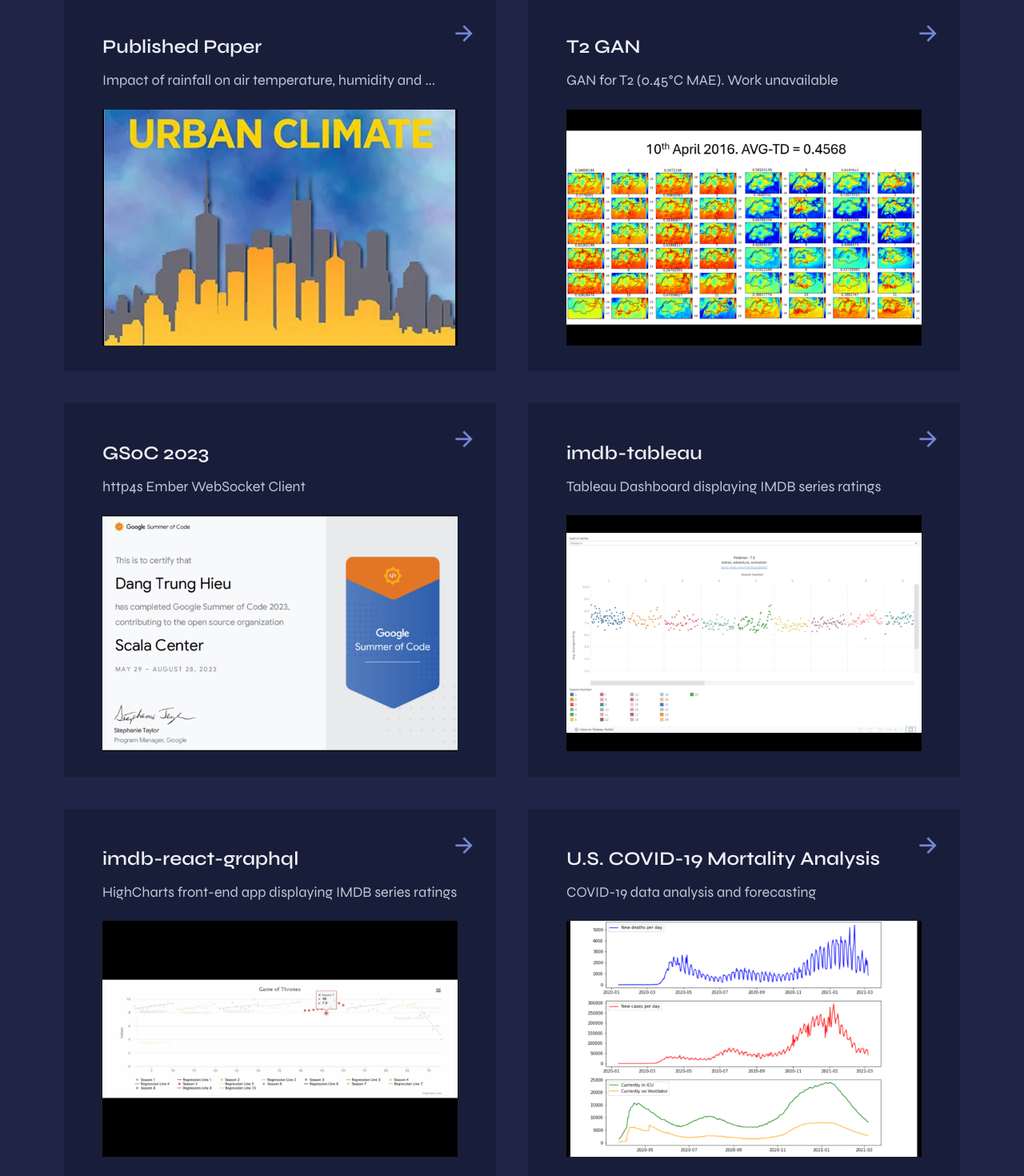
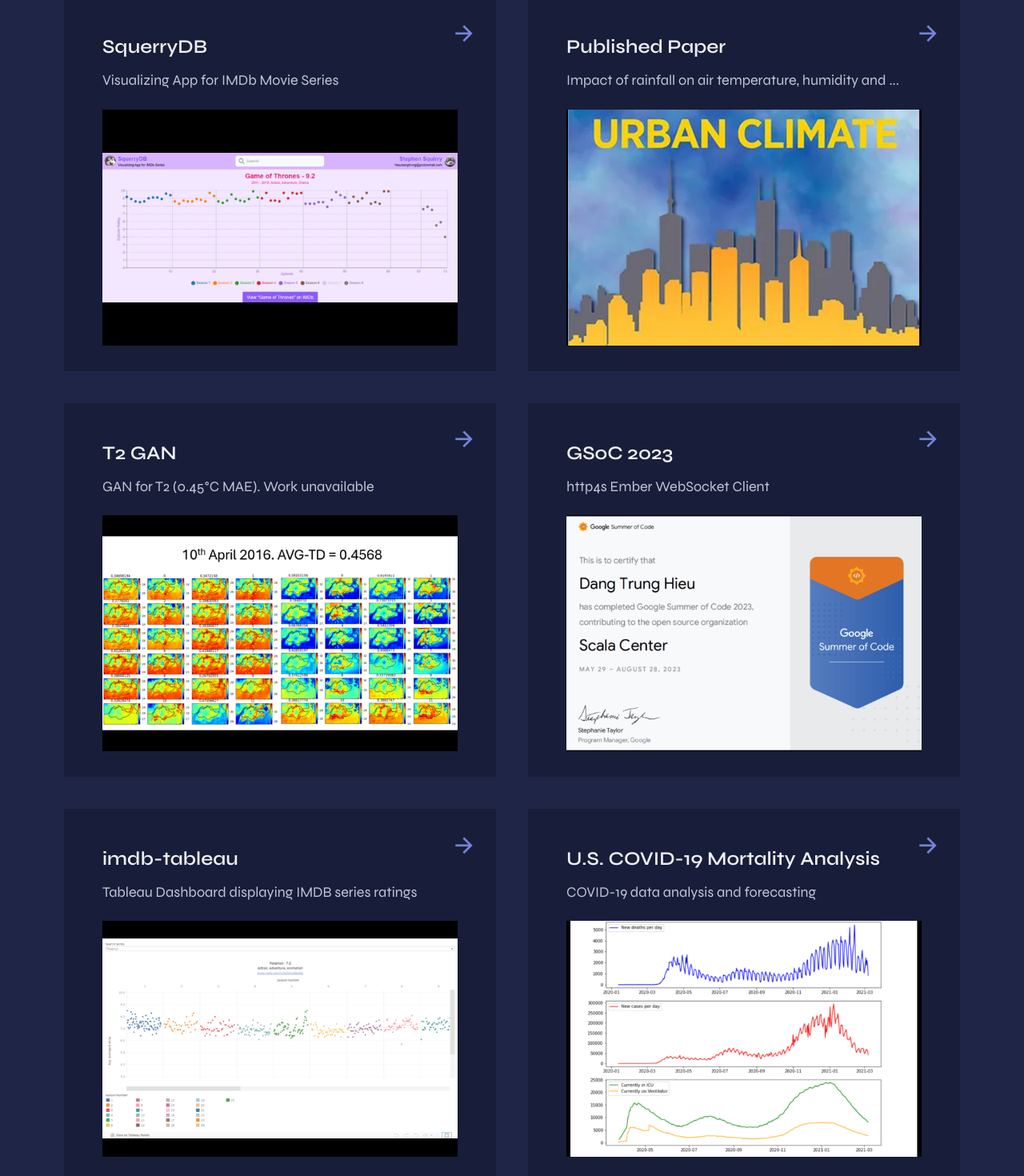
Before and after one commit to danghieutrung/hieudang-blog, a React (Create React App) app: page / in a window 1280 px wide. Shown: the part 3400-4870 px from the top of the page at 80% size. Built offline with nearby package versions, Linux system fonts and the light colour scheme.

Commit message:
add project SquerryDB

```diff
--- a/src/Components/Projects.js
+++ b/src/Components/Projects.js
@@ -7,6 +7,28 @@ const Projects = () => {
       <h2 className="section__title">RECENT WORKS</h2>
 
       <div className="work__container container grid">
+        <article className="work__card">
+          <a
+            href="https://squerrydb-frontend-production.up.railway.app/"
+            target="_blank"
+            rel="noopener noreferrer"
+            className="work__link"
+          >
+            <h2 className="work__title">SquerryDB</h2>
+            <p className="work__description">
+              Visualizing App for IMDb Movie Series
+            </p>
+
+            <img
+              src="/img/recent_works/project_squerrydb.png"
+              alt=""
+              className="work__img"
+            />
+
+            <i className="ri-arrow-right-line"></i>
+          </a>
+        </article>
+
         <article className="work__card">
           <a
             href="https://www.sciencedirect.com/science/article/abs/pii/S2212095524002475"
@@ -30,7 +52,12 @@ const Projects = () => {
         </article>
 
         <article className="work__card">
-          <a href="#projects" target="_blank" rel="noopener" className="work__link">
+          <a
+            href="#projects"
+            target="_blank"
+            rel="noopener"
+            className="work__link"
+          >
             <h2 className="work__title">T2 GAN</h2>
             <p className="work__description">
               GAN for T2 (0.45°C MAE). Work unavailable
@@ -90,28 +117,6 @@ const Projects = () => {
 
         <article className="work__card">
           <a
-            href="https://github.com/danghieutrung/imdb-react-graphql"
-            target="_blank"
-            rel="noopener noreferrer"
-            className="work__link"
-          >
-            <h2 className="work__title">imdb-react-graphql</h2>
-            <p className="work__description">
-              HighCharts front-end app displaying IMDB series ratings
-            </p>
-
-            <img
-              src="/img/recent_works/project_imdb_react_graphql.png"
-              alt=""
-              className="work__img"
-            />
-
-            <i className="ri-arrow-right-line"></i>
-          </a>
-        </article>
-
-        <article className="work__card">
-          <a
             href="https://github.com/danghieutrung/covid-19-mortality-analysis/tree/main/data"
             target="_blank"
             rel="noopener noreferrer"
```
Also changed, not shown: public/img/recent_works/project_imdb_react_graphql.png (deleted), public/img/recent_works/project_squerrydb.png (added).
